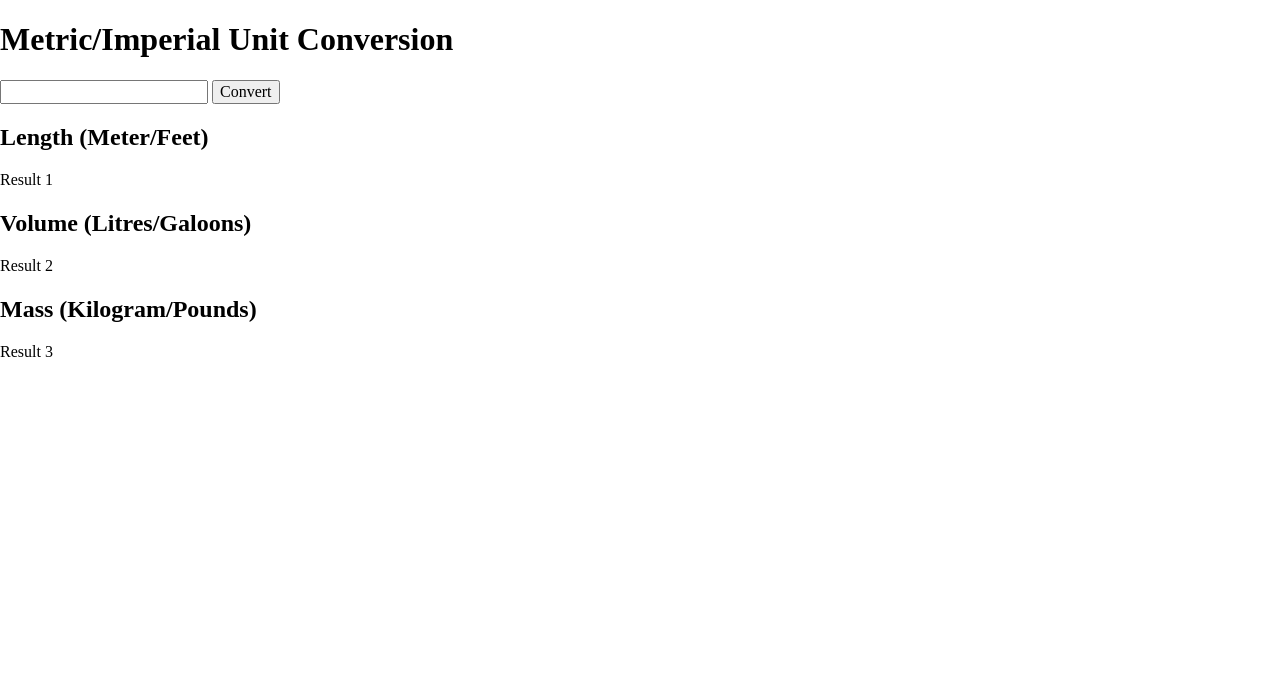
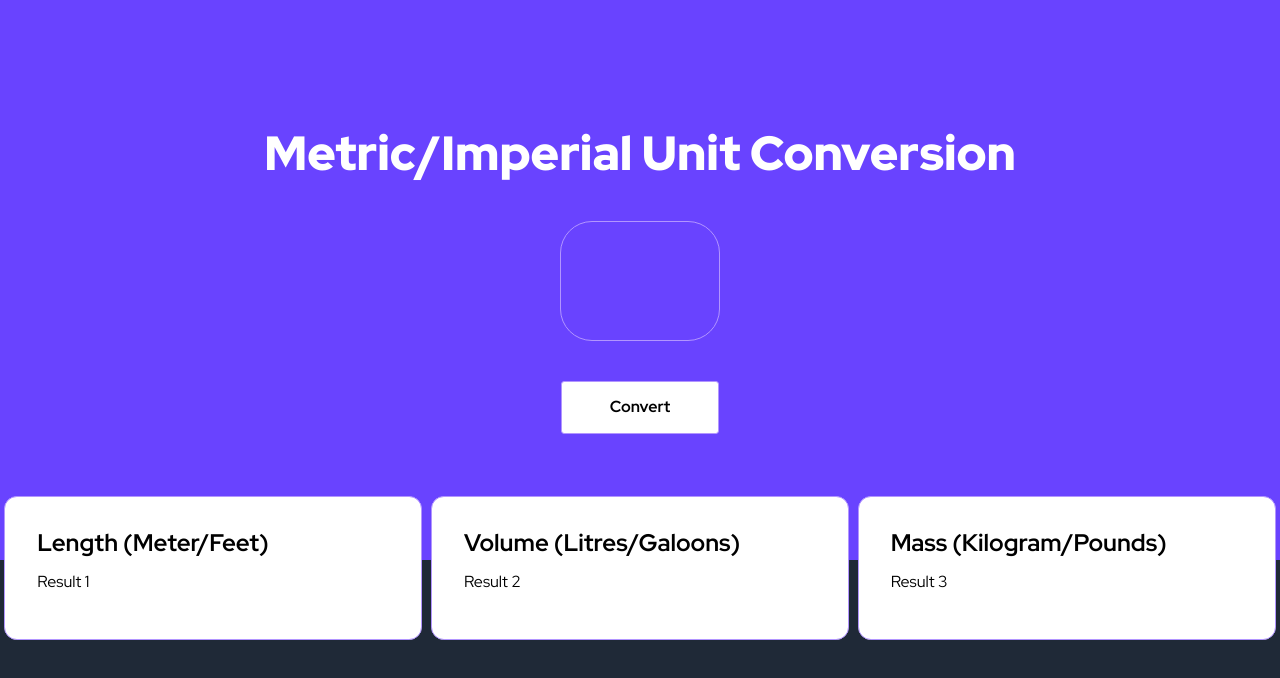
Before and after one commit to amir-the6th/Unit-Converter, a website built with Vite: page index.html in a window 1280 px wide. Built offline with nearby package versions, Linux system fonts and the light colour scheme.

Commit message:
Add styling to the structure

```diff
--- a/index.css
+++ b/index.css
@@ -1,5 +1,9 @@
+@import url('https://fonts.googleapis.com/css2?family=Red+Hat+Display:wght@400;700;900&display=swap');
+
 body {
     margin: 0;
+    font-family: 'Red Hat Display', sans-serif;
+    background-color: #1F2937;
 }
 
 /* Disable arrows of the number input for Chrome, Safari, Edge, Opera*/
@@ -12,3 +16,72 @@ input::-webkit-inner-spin-button {
 input[type=number]{
     -moz-appearance: textfield;
 }
+
+.header-container {
+    background-color: #6943FF;
+    padding: 5em 0;
+    height: 50%;
+    display: flex;
+    flex-direction: column;
+    justify-content: center;
+    align-items: center;
+}
+
+.result-container {
+    margin: -4em 0 0;
+    display: flex;
+    justify-content: space-around;
+}
+
+.conversion-box {
+    padding: 2em;
+    background-color: white;
+    border-radius: 0.8em;
+    border: 1px solid #B295FF;
+    width: 22em;
+    max-width: 22em;
+}
+
+.h1-styling {
+    margin: 0;
+    font-size: 3em;
+    font-weight: 900;
+    color: white;
+}
+
+#conversion-number {
+    margin: 1em 0;
+    text-align: center;
+    font-size: 2.5em;
+    font-weight: 900;
+    width: 4em;
+    height: 3em;
+    border: 1px solid #B295FF;
+    background: transparent;
+    color: white;
+    border-radius: 0.8em;
+}
+
+#convert-btn {
+    font-family: inherit;
+    font-weight: bold;
+    padding: 1em 3em;
+    background-color: white;
+    border: 1px solid #B295FF;
+    border-radius: 0.2em;
+    transition: 0.5s;
+}
+
+#convert-btn:hover {
+    background-color: rgb(235, 235, 235);
+}
+
+.h2-styling {
+    margin: 0;
+}
+
+@media only screen and (max-width: 768px) {
+    .conversion-box{
+        width: 100%;
+    }
+}
--- a/index.html
+++ b/index.html
@@ -6,7 +6,7 @@
         <div class="header-container">
             <h1 class="h1-styling">Metric/Imperial Unit Conversion</h1>
             <input type="number" id="conversion-number"/>
-            <button class="convert-btn" id="convert-btn">Convert</button>
+            <button id="convert-btn">Convert</button>
         </div>
         <div class="result-container">
             <div class="conversion-box">
```
